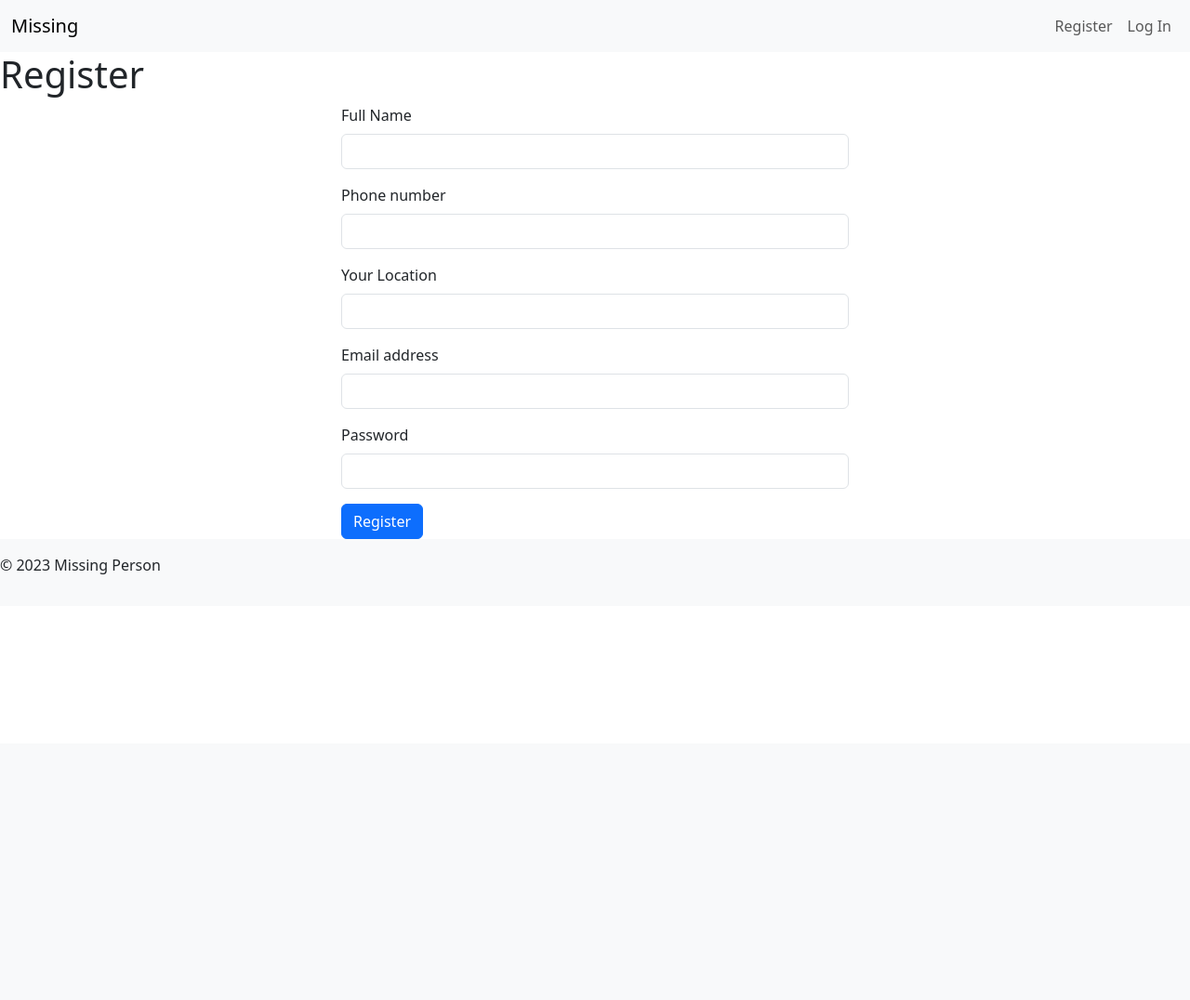
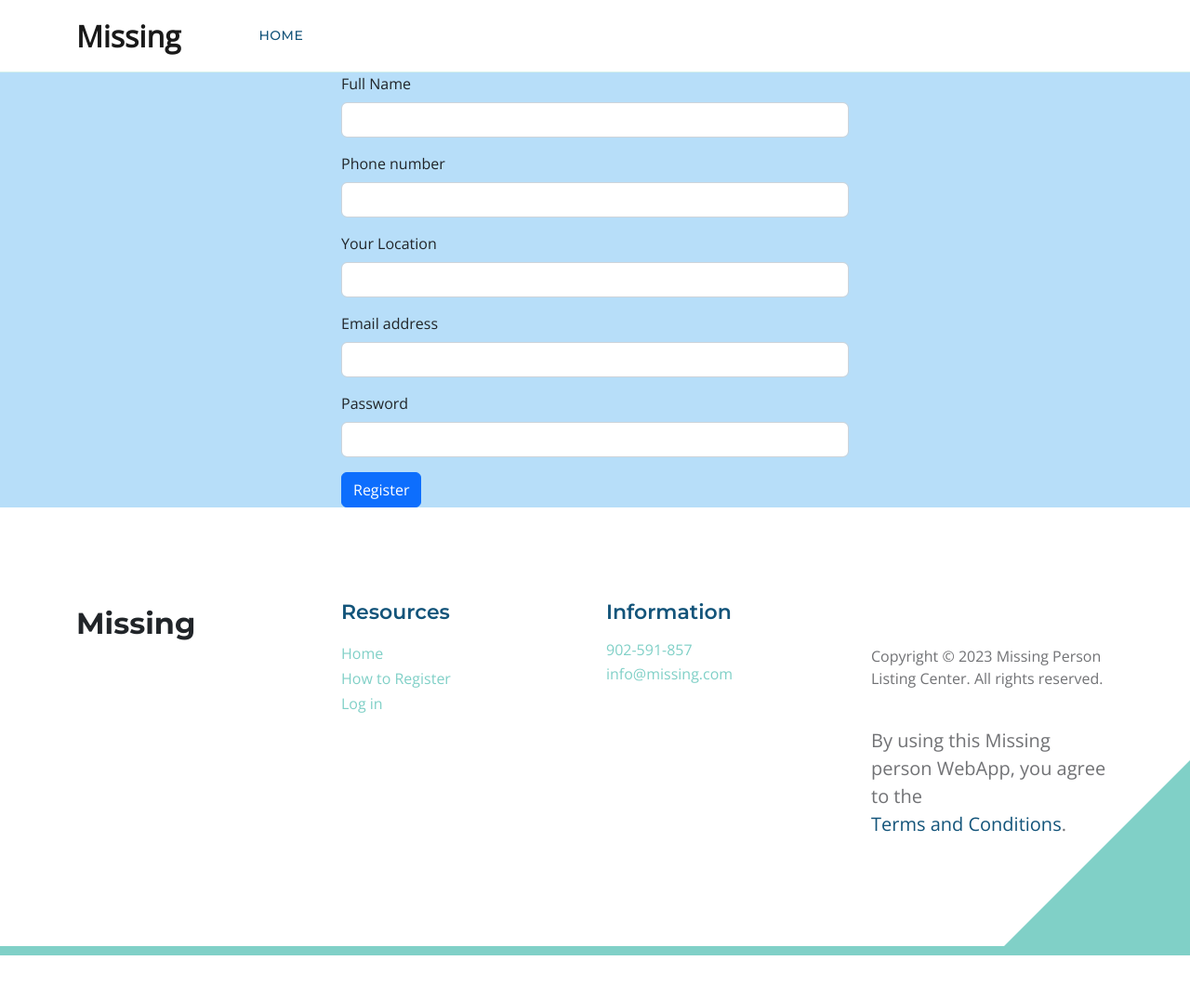
Before and after one commit to eyoul/missing_person, a Flask app: page /auth/register in a window 1280 px wide. Shown: the whole page at 93% size. Before the commit the page ends 618 px from the top, so only its background shows below. Run offline with Flask 3, Linux system fonts and the light colour scheme; some libraries are stand-ins or nearby versions.

Commit message:
Update base.html

```diff
--- a/missing/templates/base.html
+++ b/missing/templates/base.html
@@ -1,56 +1,142 @@
 <!doctype html>
 <html lang="en">
     <head>
+        <meta charset="utf-8">
+        <meta name="viewport" content="width=device-width, initial-scale=1">
        <title>{% block title %}{% endblock %} - Missing</title>
-  <meta charset="UTF-8">
-  <meta name="viewport" content="width=device-width, initial-scale=1">
-  <link rel="stylesheet" type="text/css" href="https://cdn.jsdelivr.net/npm/bootstrap@5.3.0/dist/css/bootstrap.min.css">
-  <link rel="stylesheet" href="{{ url_for('static', filename='css/style.css') }}">
+
+        <!-- CSS FILES -->
+        <link rel="preconnect" href="https://fonts.googleapis.com">
+
+        <link rel="preconnect" href="https://fonts.gstatic.com" crossorigin>
+
+        <link href="https://fonts.googleapis.com/css2?family=Montserrat:wght@500;600;700&family=Open+Sans&display=swap" rel="stylesheet">
+        <link href="{{ url_for('static', filename='css/style.css') }}" rel="stylesheet">
+
+        <link href="{{ url_for('static', filename='css/bootstrap.min.css') }}" rel="stylesheet">
+
+        <link href="{{ url_for('static', filename='css/bootstrap-icons.css') }}"  rel="stylesheet">
+
+        <link href="{{ url_for('static', filename='css/templatemo-topic-listing.css') }}" rel="stylesheet">
+
     </head>
-<body>
-  <nav class="navbar navbar-expand-lg navbar-light bg-light">
-    <div class="container-fluid">
+
+    <body id="top">
+      <main>
+          <nav class="navbar navbar-expand-lg">
+              <div class="container">
                 <a class="navbar-brand" href="{{ url_for('index') }}">Missing</a>
-      <button class="navbar-toggler" type="button" data-bs-toggle="collapse" data-bs-target="#navbarNav" aria-controls="navbarNav" aria-expanded="false" aria-label="Toggle navigation">
-        <span class="navbar-toggler-icon"></span>
-      </button>
 
                   <div class="collapse navbar-collapse" id="navbarNav">
-        <ul class="navbar-nav ms-auto">
+                      <ul class="navbar-nav ms-lg-5 me-lg-auto">
                         {% block nav %}{% endblock %}
                         {% if g.user %}
                           <li class="nav-item">
-              <span class="nav-link">{{ g.user['email'] }}</span>
+                              <a class="nav-link click-scroll" href="{{ url_for('index') }}">Home</a>
                           </li>
                           <li class="nav-item">
-              <a class="nav-link" href="{{ url_for('auth.logout') }}">Log Out</a>
+                              <a class="nav-link click-scroll">{{ g.user['email'] }}</a>
+                          </li>
+
+                          <li class="nav-item">
+                              <a class="nav-link click-scroll" href="{{ url_for('auth.logout') }}">Log Out</a>
                           </li>
                           {% else %}
                           <li class="nav-item">
-              <a class="nav-link" href="{{ url_for('auth.register') }}">Register</a>
+                            <a class="nav-link click-scroll" href="{{ url_for('index') }}">Home</a>
                           </li>
                           <li class="nav-item">
-              <a class="nav-link" href="{{ url_for('auth.login') }}">Log In</a>
+                              <a class="nav-link click-scroll" href="{{ url_for('auth.register') }}">Register</a>
+                          </li>
+
+                          <li class="nav-item">
+                              <a class="nav-link click-scroll" href="{{ url_for('auth.login') }}">Log In</a>
                           </li>
                           {% endif %}
                       </ul>
                   </div>
               </div>
           </nav>
-  <section class="content">
-    <header>
-      {% block header %}{% endblock %}
-    </header>
+            <section class="content" style="background-color: #b7def9;">
                 {% for message in get_flashed_messages() %}
                 <div class="flash alert alert-info" role="alert">{{ message }}</div>
                 {% endfor %}
                 {% block content %}{% endblock %}
             </section>
-  <footer class="footer mt-auto py-3 bg-light">
-    <div>
-      <p>&copy; 2023 Missing Person</p>
+
+  <footer class="site-footer section-padding">
+    <div class="container">
+        <div class="row">
+
+            <div class="col-lg-3 col-12 mb-4 pb-2">
+                <a class="navbar-brand mb-2" href="{{ url_for('index') }}">
+                    <span>Missing</span>
+                </a>
             </div>
+
+            <div class="col-lg-3 col-md-4 col-6">
+                <h6 class="site-footer-title mb-3">Resources</h6>
+
+                <ul class="site-footer-links">
+                    <li class="site-footer-link-item">
+                        <a href="#" class="site-footer-link">Home</a>
+                    </li>
+
+                    <li class="site-footer-link-item">
+                        <a href="#" class="site-footer-link">How to Register</a>
+                    </li>
+
+                    <li class="site-footer-link-item">
+                        <a href="#" class="site-footer-link">Log in</a>
+                    </li>
+
+                </ul>
+            </div>
+
+            <div class="col-lg-3 col-md-4 col-6 mb-4 mb-lg-0">
+                <h6 class="site-footer-title mb-3">Information</h6>
+
+                <p class="text-white d-flex mb-1">
+                    <a href="tel: 305-240-9671" class="site-footer-link">
+                        902-591-857
+                    </a>
+                </p>
+
+                <p class="text-white d-flex">
+                    <a href="mailto:info@company.com" class="site-footer-link">
+                        info@missing.com
+                    </a>
+                </p>
+            </div>
+
+            <div class="col-lg-3 col-md-4 col-12 mt-4 mt-lg-0 ms-auto">
+                <div class="dropdown">
+                    <ul class="dropdown-menu">
+                        <li><button class="dropdown-item" type="button">Thai</button></li>
+
+                        <li><button class="dropdown-item" type="button">Myanmar</button></li>
+
+                        <li><button class="dropdown-item" type="button">Arabic</button></li>
+                    </ul>
+                </div>
+
+                <p class="copyright-text mt-lg-5 mt-4">Copyright © 2023 Missing Person Listing Center. All rights reserved.
+                <br><br><p>By using this Missing person WebApp, you agree to the <a href="{{ url_for('blog.terms_and_conditions') }}">Terms and Conditions</a>.</p>
+
+            </div>
+
+        </div>
+    </div>
+</main>
+<br>
+<br>
 </footer>
+          <!-- JAVASCRIPT FILES -->
+          <script src="{{ url_for('static', filename='js/jquery.min.js') }}"></script>
+          <script src="{{ url_for('static', filename='js/bootstrap.bundle.min.js') }}"></script>
+          <script src="{{ url_for('static', filename='js/jquery.sticky.js') }}"></script>
+          <script src="{{ url_for('static', filename='js/click-scroll.js') }}"></script>
+          <script src="{{ url_for('static', filename='js/custom.js') }}"></script>
   <script src="https://cdn.jsdelivr.net/npm/bootstrap@5.3.0/dist/js/bootstrap.bundle.min.js"></script>
 </body>
 </html>
```
Lines whose indentation alone changed are shown as unchanged.
